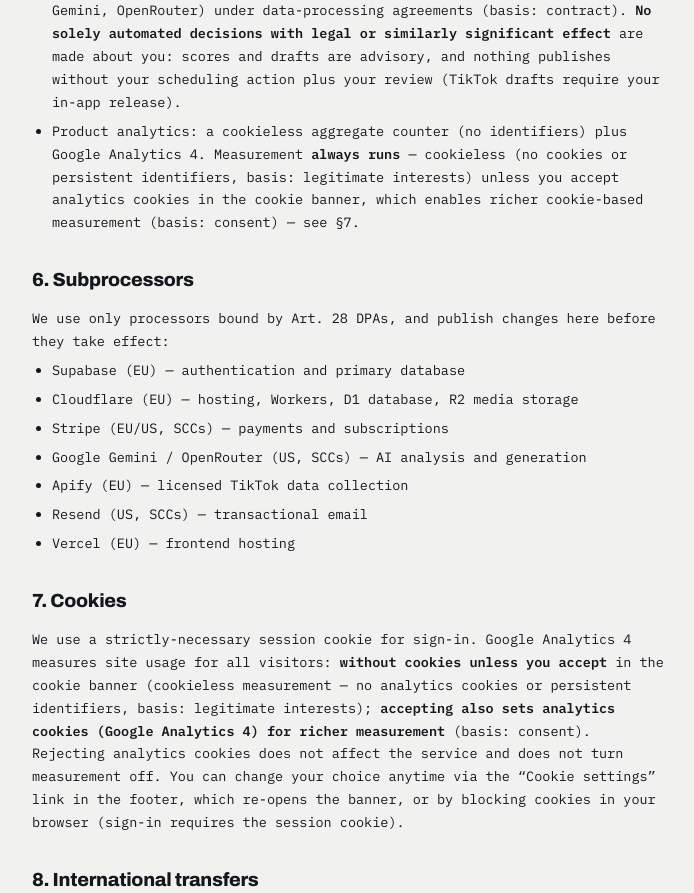
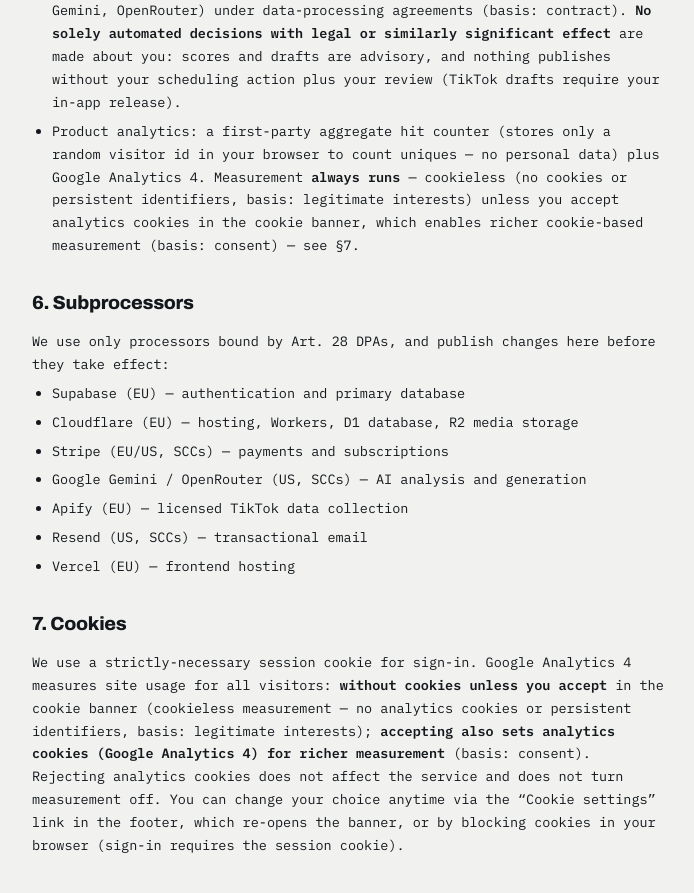
Before and after one commit to man0l/slashloop-site, a React (Vite) app: page /privacy in a window 1280 px wide. Shown: the part 2200-3093 px from the top of the page, without its empty margins (292-986 px from the left). Built offline with nearby package versions, Linux system fonts and the light colour scheme; no server answers.

Commit message:
fix(legal): indiestack counter uses first-party localStorage visitor id, not zero-storage

```diff
--- a/src/pages/Privacy.jsx
+++ b/src/pages/Privacy.jsx
@@ -109,7 +109,7 @@
         <LI>Public short-form video metadata (views, likes, captions, thumbnails) fetched via licensed scrapers for the sources you track (basis: contract — this is the research service).</LI>
         <LI>Media you upload is stored on Cloudflare R2 and, for scheduled video posts, re-encoded to strip metadata before publishing.</LI>
         <LI>Video analysis and brief generation run through AI providers (Google Gemini, OpenRouter) under data-processing agreements (basis: contract). <strong>No solely automated decisions with legal or similarly significant effect</strong> are made about you: scores and drafts are advisory, and nothing publishes without your scheduling action plus your review (TikTok drafts require your in-app release).</LI>
-        <LI>Product analytics: a cookieless aggregate counter (no identifiers) plus Google Analytics 4. Measurement <strong>always runs</strong> — cookieless (no cookies or persistent identifiers, basis: legitimate interests) unless you accept analytics cookies in the cookie banner, which enables richer cookie-based measurement (basis: consent) — see §7.</LI>
+        <LI>Product analytics: a first-party aggregate hit counter (stores only a random visitor id in your browser to count uniques — no personal data) plus Google Analytics 4. Measurement <strong>always runs</strong> — cookieless (no cookies or persistent identifiers, basis: legitimate interests) unless you accept analytics cookies in the cookie banner, which enables richer cookie-based measurement (basis: consent) — see §7.</LI>
       </ul>
 
       <H>6. Subprocessors</H>
--- a/src/pages/Terms.jsx
+++ b/src/pages/Terms.jsx
@@ -92,8 +92,9 @@
         authority to grant the requested permissions for that account.
       </P>
       <P>
-        We measure site usage to operate and improve the service: an aggregate cookieless
-        counter and <strong>Google Analytics 4</strong> run for all visitors. Google Analytics
+        We measure site usage to operate and improve the service: a first-party aggregate
+        hit counter (which keeps a random visitor id in your browser storage to count repeat
+        visits — no personal data) and <strong>Google Analytics 4</strong> run for all visitors. Google Analytics
         sets cookies only if you accept them in the cookie banner — otherwise it measures
         usage without cookies. Details and your choices are in the Privacy Policy (§5 and §7).
       </P>
```
